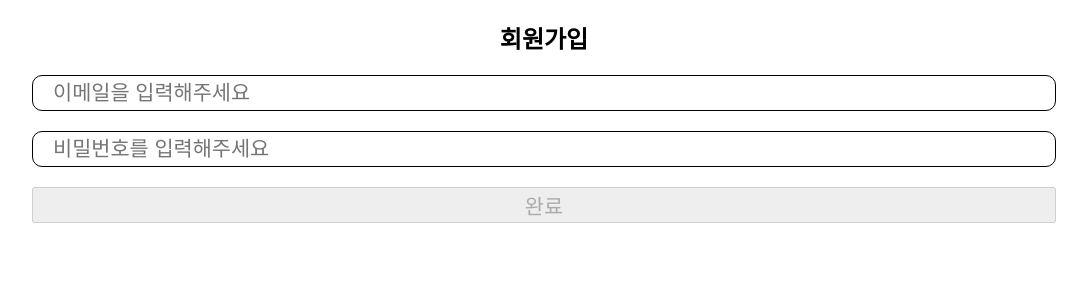
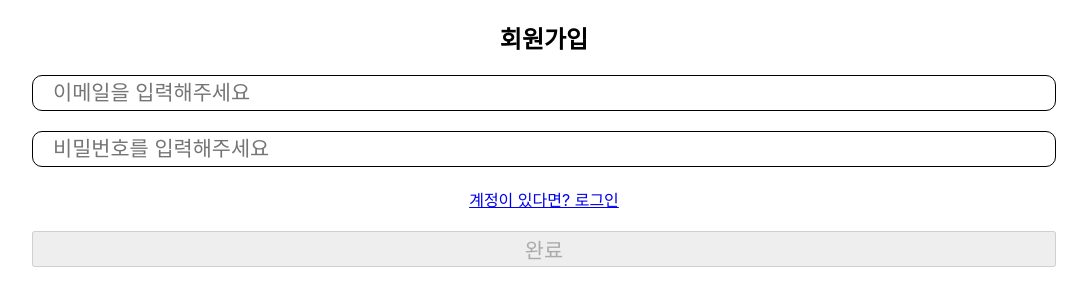
Before and after one commit to ShineTiger/wanted-pre-onboarding-frontend, a React (Create React App) app: page / in a window 1280 px wide. Shown: the top 306 px of the page, without its empty margins (96-1183 px from the left). Built offline with nearby package versions, Linux system fonts and the light colour scheme.

Commit message:
:sparkles: 회원가입 페이지에서 로그인으로 이동 할 수 있는 링크 추가

```diff
--- a/src/components/UI/UserProfileForm.style.tsx
+++ b/src/components/UI/UserProfileForm.style.tsx
@@ -17,5 +17,6 @@ export const UserProfileForm = styled.form`
   button[type="submit"] {
     width: 100%;
     font-size: 1.3rem;
+    margin-top: 20px;
   }
 `;
--- a/src/pages/Signup.tsx
+++ b/src/pages/Signup.tsx
@@ -1,6 +1,6 @@
 import axios from "axios";
 import React, { useEffect, useState } from "react";
-import { useNavigate } from "react-router-dom";
+import { Link, useNavigate } from "react-router-dom";
 import styled from "styled-components";
 import instance from "../api/instance";
 import ProfileInput from "../components/ProfileInput";
@@ -80,6 +80,7 @@ const Signup = () => {
           required={true}
           onChange={validationHandler}
         ></ProfileInput>
+        <Link to="/login">계정이 있다면? 로그인</Link>
         <button
           type="submit"
           disabled={validation.email && validation.password ? false : true}
```
